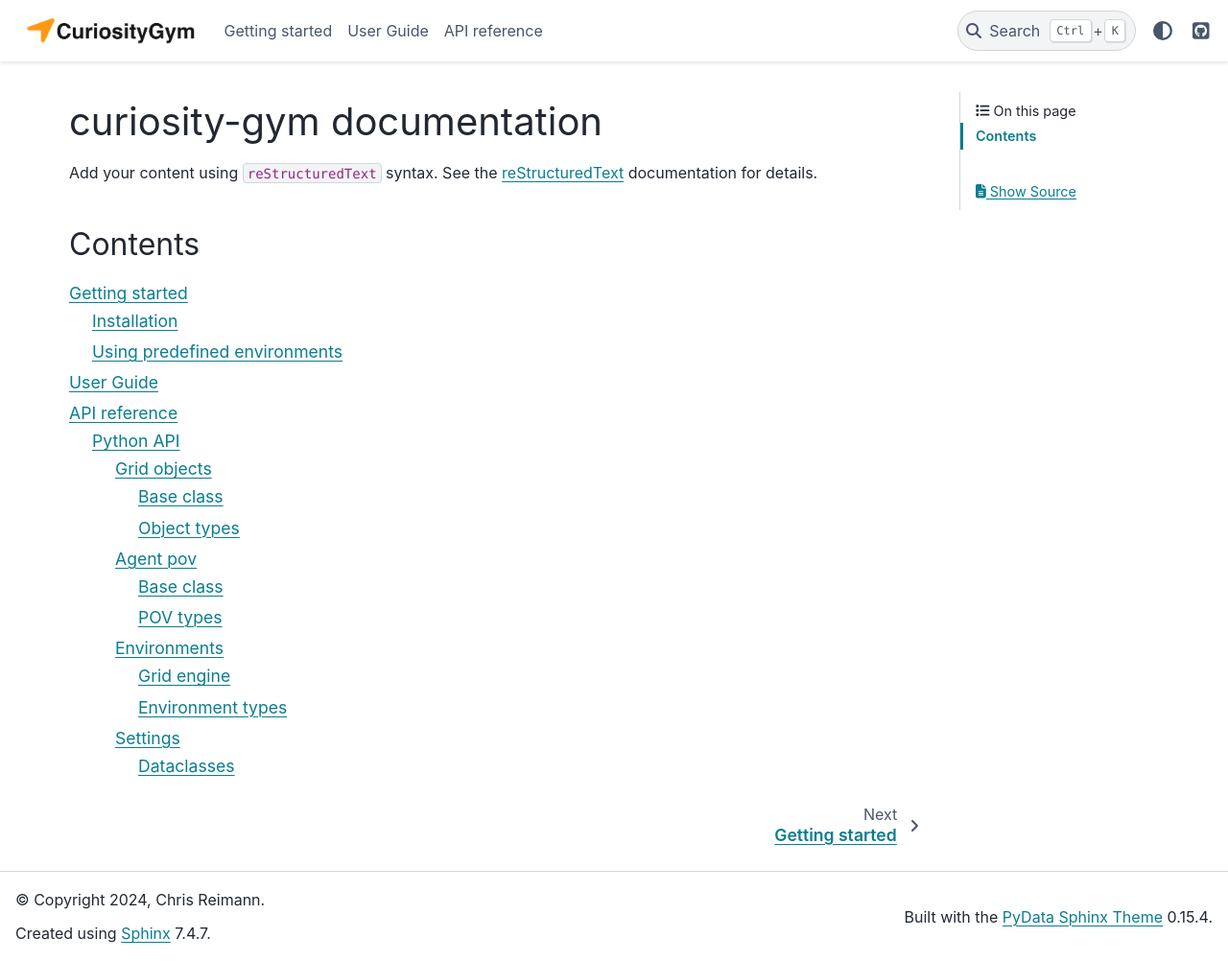
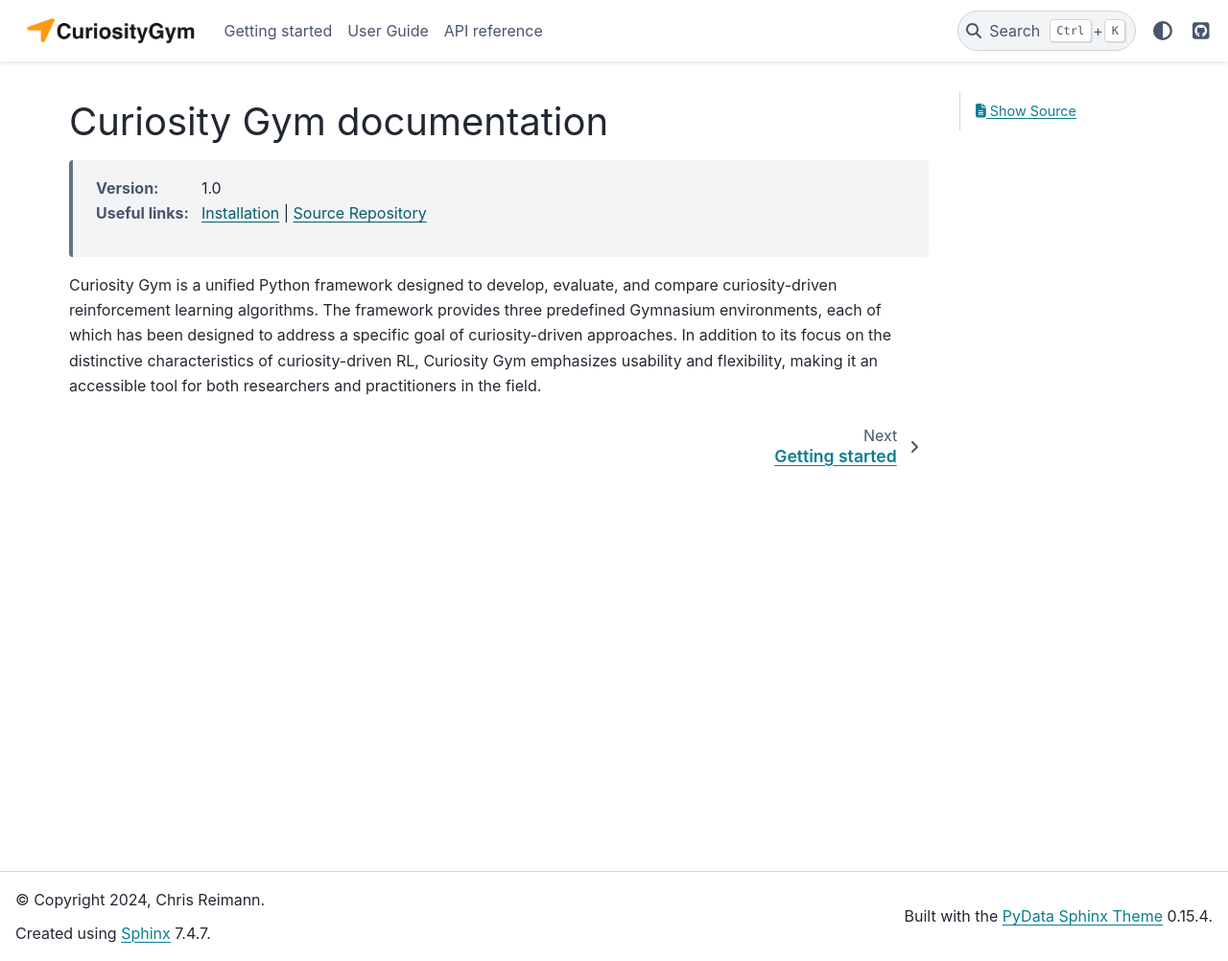
Before and after one commit to Gotai/curiosity-gym, a Sphinx documentation site: the page built from docs/source/index.rst, in a window 1280 px wide and 1002 px high. Shown: the whole window at 96% size. Built offline with Sphinx 7.4.7 and the PyData theme 0.15.4, drawn with Linux system fonts in a browser that asks for light colours.

Commit message:
Update documentation: index

```diff
--- a/docs/source/gettingstarted.rst
+++ b/docs/source/gettingstarted.rst
@@ -27,6 +27,7 @@ To use the predefined environments from the Curiosity Gym framework, simply impo
 
     # Use Gymnasium API
     observation, info = env.reset()
+    action = env.action_space.sample()
     observation, reward, terminated, truncated, info = env.step(action)
     env.close()
 
--- a/docs/source/index.rst
+++ b/docs/source/index.rst
@@ -3,18 +3,19 @@
    You can adapt this file completely to your liking, but it should at least
    contain the root `toctree` directive.
 
-curiosity-gym documentation
-===========================
+###########################
+Curiosity Gym documentation
+###########################
 
-Add your content using ``reStructuredText`` syntax. See the
-`reStructuredText <https://www.sphinx-doc.org/en/master/usage/restructuredtext/index.html>`_
-documentation for details.
+ :Version: 1.0
+
+ :Useful links: `Installation <gettingstarted.html#installation>`_ | `Source Repository <https://github.com/chrisreimann/curiosity-gym>`_
+
+Curiosity Gym is a unified Python framework designed to develop, evaluate, and compare curiosity-driven reinforcement learning algorithms. The framework provides three predefined Gymnasium environments, each of which has been designed to address a specific goal of curiosity-driven approaches. In addition to its focus on the distinctive characteristics of curiosity-driven RL, Curiosity Gym emphasizes usability and flexibility, making it an accessible tool for both researchers and practitioners in the field.
 
 
-Contents
---------
-
 .. toctree::
+   :hidden:
 
    gettingstarted
    userguide
```
Also changed, not shown: readme.md (+1 -0 lines).
